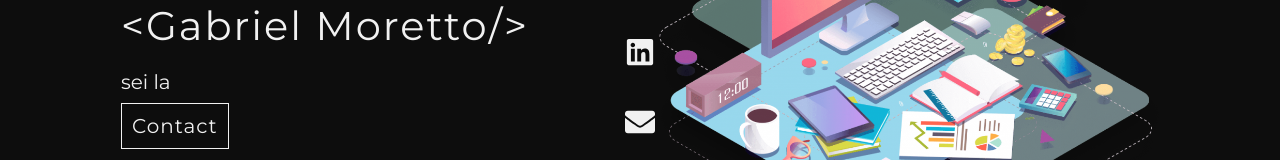
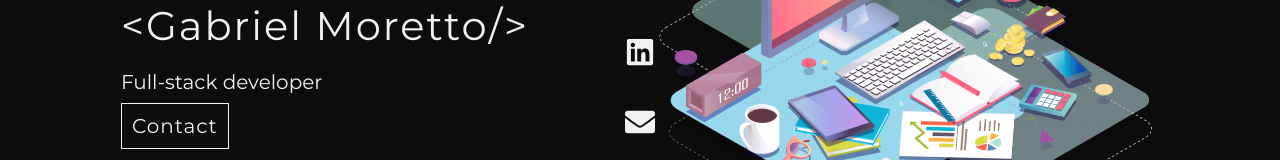
Before and after one commit to shizu90/gabriel-portfolio, a React (Create React App) app: page / in a window 1280 px wide. Shown: the part 363-523 px from the top of the page. Built offline with nearby package versions, Linux system fonts and the light colour scheme.

Commit message:
Update homepage

```diff
--- a/public/index.html
+++ b/public/index.html
@@ -9,7 +9,6 @@
       name="description"
       content="Web site created using create-react-app"
     />
-    <link rel="apple-touch-icon" href="%PUBLIC_URL%/logo192.png" />
     <link rel="preconnect" href="https://fonts.googleapis.com">
     <link rel="preconnect" href="https://fonts.gstatic.com" crossorigin>
     <link href="https://fonts.googleapis.com/css2?family=Montserrat:wght@200;400;500;700&display=swap" rel="stylesheet">
--- a/src/pages/home/Home.tsx
+++ b/src/pages/home/Home.tsx
@@ -19,7 +19,7 @@ export default function Home(props: IHomeProps) {
             <div>
                 <p>Dev</p>
                 <h1>{"<Gabriel Moretto/>"}</h1>
-                <p>sei la</p>
+                <p>Full-stack developer</p>
                 <a onClick={() => copyEmail("gabriel.moretto9090@gmail.com")}>Contact</a>
             </div>
             <img src="logo.png" draggable={false}></img>
--- a/src/pages/home/Style.ts
+++ b/src/pages/home/Style.ts
@@ -16,6 +16,7 @@ export const HomePage = styled.section<IHomePageProps>`
                 props.theme.colors.text : props.theme.colors.textDark : props.theme.colors.text};
     @media (max-width: 999px) {
         flex-direction: column;
+        text-align: center;
     }
     h1 {
         letter-spacing: 2px;
@@ -35,11 +36,9 @@ export const HomePage = styled.section<IHomePageProps>`
     p {
         margin-top: 20px;
         font-size: 20px;
-        width: 320px;
         margin-bottom: 20px;
         @media (max-width: 999px) {
             font-size: 15px;
-            width: 200px;
         }
     }
 
```
